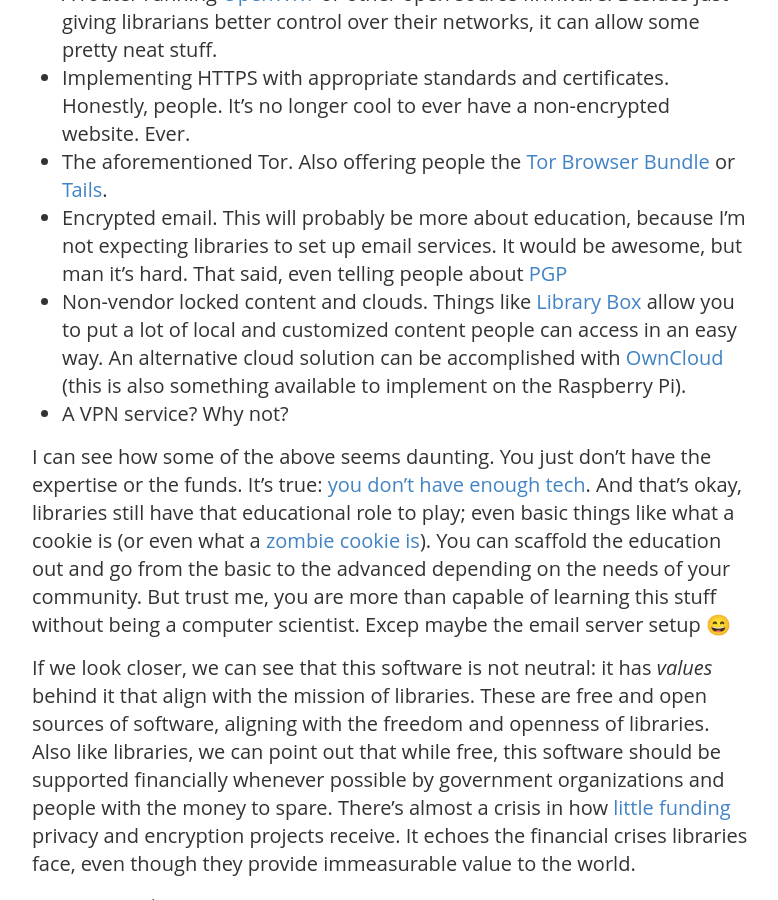
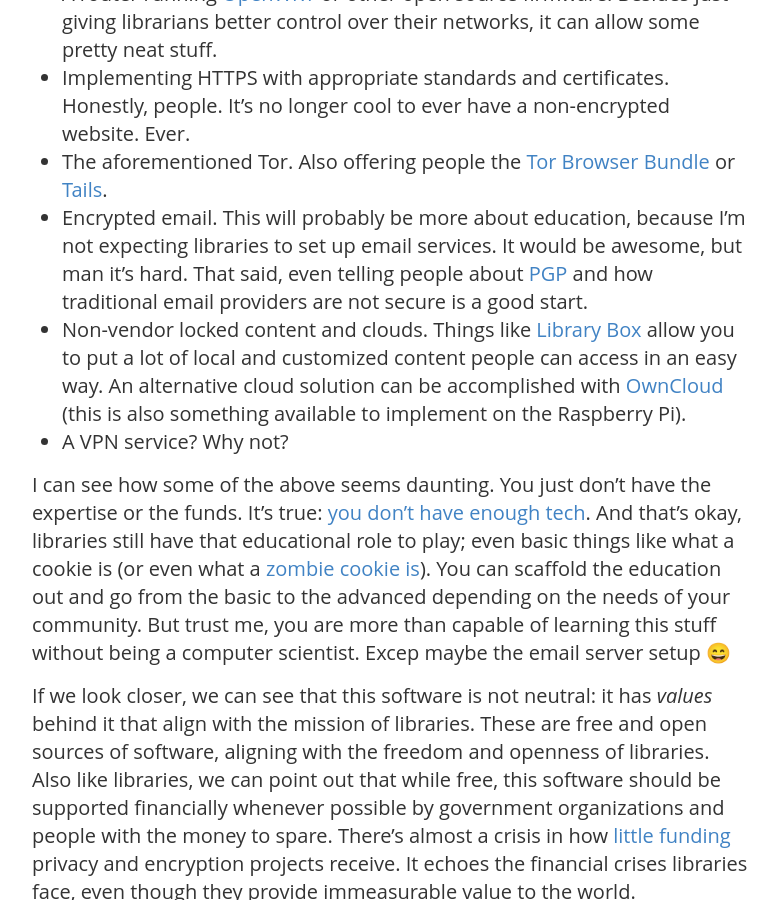
Before and after one commit to remerjohnson/remerjohnson.github.io, a Jekyll site: the page built from _posts/2015-2-5-libraries-and-surveillance.md, in a window 1280 px wide and 900 px high, scrolled down 1966 px. Shown: the whole window, without its empty margins (248-1026 px from the left). Built offline with Jekyll 4.4.1, drawn with Linux system fonts in a browser that asks for light colours; nearby versions of some CDN libraries; emoji names are drawn with the system emoji font; comment, search, counter and statistics services are not loaded.

Commit message:
Update 2015-2-5-libraries-and-surveillance.md

```diff
--- a/_posts/2015-2-5-libraries-and-surveillance.md
+++ b/_posts/2015-2-5-libraries-and-surveillance.md
@@ -16,13 +16,13 @@
 A lot of these projects can be tackled piecemeal, but there are some more holistic systems we can consider. I personally would love to see a ground-up approach that is not just implemented, but put on display to library visitors as a collection in its own right, and followed up on via ongoing assessment and revision. It could be integrated alongside existing hacker or makerspaces.
 
 There are lots of options depending on comfort and knowledge level:
-+ A router running [OpenWRT](https://openwrt.org/) or other open source firmware. Besides just giving librarians better control over their networks, it can allow some pretty neat stuff.
-+ Implementing HTTPS with appropriate standards and certificates.
++	A router running [OpenWRT](https://openwrt.org/) or other open source firmware. Besides just giving librarians better control over their networks, it can allow some pretty neat stuff.
++ 	Implementing HTTPS with appropriate standards and certificates.
 	Honestly, people. It's no longer cool to ever have a non-encrypted website. Ever.
-+ The aforementioned Tor. Also offering people the [Tor Browser Bundle](https://www.torproject.org/projects/torbrowser.html.en) or [Tails](https://tails.boum.org/).
-+ Encrypted email. This will probably be more about education, because I'm not expecting libraries to set up email services. It would be awesome, but man it's hard. That said, even telling people about [PGP](https://en.wikipedia.org/wiki/GNU_Privacy_Guard)
-+ Non-vendor locked content and clouds. Things like [Library Box](http://librarybox.us/) allow you to put a lot of local and customized content people can access in an easy way. An alternative cloud solution can be accomplished with [OwnCloud](https://owncloud.org/) (this is also something available to implement on the Raspberry Pi).
-+ A VPN service? Why not?
++ 	The aforementioned Tor. Also offering people the [Tor Browser Bundle](https://www.torproject.org/projects/torbrowser.html.en) or [Tails](https://tails.boum.org/).
++ 	Encrypted email. This will probably be more about education, because I'm not expecting libraries to set up email services. It would be awesome, but man it's hard. That said, even telling people about [PGP](https://en.wikipedia.org/wiki/GNU_Privacy_Guard) and how traditional email providers are not secure is a good start.
++ 	Non-vendor locked content and clouds. Things like [Library Box](http://librarybox.us/) allow you to put a lot of local and customized content people can access in an easy way. An alternative cloud solution can be accomplished with [OwnCloud](https://owncloud.org/) (this is also something available to implement on the Raspberry Pi).
++ 	A VPN service? Why not?
 
 I can see how some of the above seems daunting. You just don't have the expertise or the funds. It's true: [you don't have enough tech](http://www.thedigitalshift.com/2013/11/roy-tennant-digital-libraries/dont-enough-tech/). And that's okay, libraries still have that educational role to play; even basic things like what a cookie is (or even what a [zombie cookie is](http://www.propublica.org/podcast/item/podcast-why-tracking-is-scarier-with-zombie-cookies/)). You can scaffold the education out and go from the basic to the advanced depending on the needs of your community. But trust me, you are more than capable of learning this stuff without being a computer scientist. Excep maybe the email server setup :smile:
 
```
